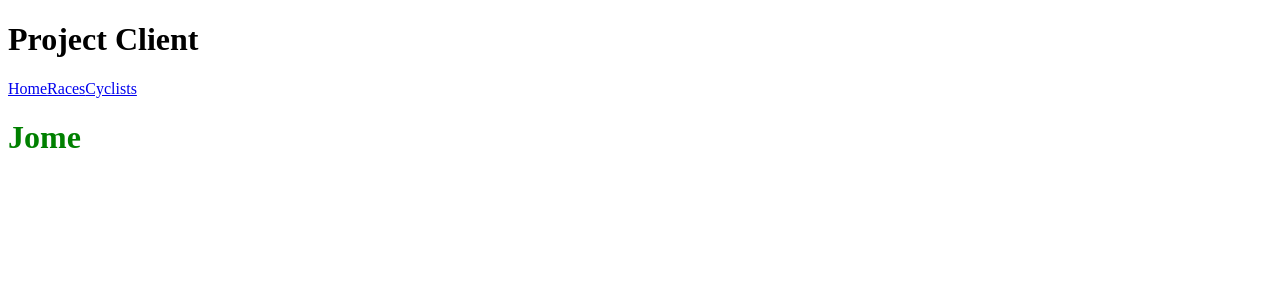
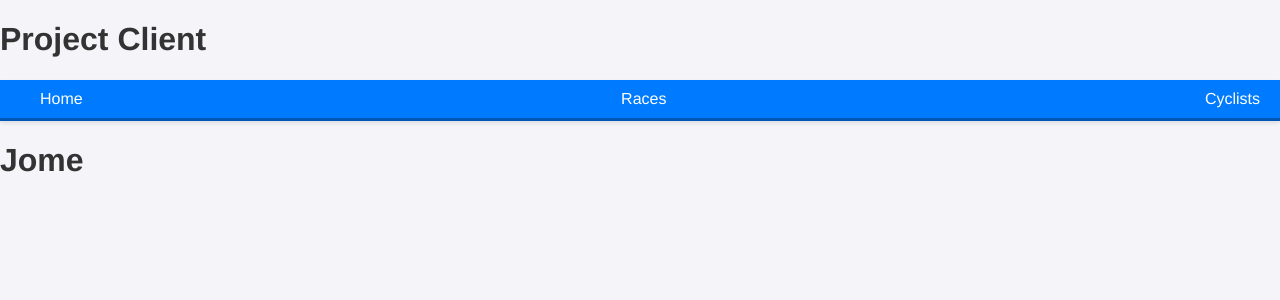
Before and after one commit to gasparericmartin/cyclo-reg, a React (Create React App) app in the folder client/: page / in a window 1280 px wide. Shown: the top 300 px of the page. Built offline with nearby package versions, Linux system fonts and the light colour scheme; no server answers.

Commit message:
Create styling for app

```diff
--- a/client/src/index.css
+++ b/client/src/index.css
@@ -7,6 +7,119 @@
   --text: hsla(0, 0%, 100%, 0.88);
 }
 
-.header {
-  color: green;
+body {
+  font-family: 'Helvetica Neue', Helvetica, Arial, sans-serif;
+  background-color: #f4f4f9;
+  color: #333;
+  margin: 0;
+  padding: 0;
 }
+
+button {
+  padding: 12px 20px;
+  background-color: #007bff;
+  border: none;
+  border-radius: 4px;
+  color: #fff;
+  font-size: 16px;
+  cursor: pointer;
+  transition: background-color 0.3s;
+  align-self: flex-start;
+}
+
+button:hover {
+  background-color: #0056b3;
+}
+
+button:focus {
+  outline: none;
+}
+
+form {
+  display: flex;
+  flex-direction: column;
+}
+
+form input[type="text"],
+form input[type="email"],
+form input[type="password"],
+form textarea,
+form select {
+  width: 100%;
+  padding: 12px;
+  margin-bottom: 15px;
+  border: 1px solid #ddd;
+  border-radius: 4px;
+  font-size: 16px;
+  transition: border-color 0.3s;
+}
+
+form input[type="text"]:focus,
+form input[type="email"]:focus,
+form input[type="password"]:focus,
+form textarea:focus,
+form select:focus {
+  border-color: #007bff;
+  outline: none;
+}
+
+form textarea {
+  resize: vertical;
+}
+
+.container {
+  width: 90%;
+  max-width: 1200px;
+  margin: 0 auto;
+  padding: 20px;
+  box-shadow: 0 2px 10px rgba(0, 0, 0, 0.1);
+  background-color: #fff;
+  border-radius: 8px;
+}
+
+.card {
+  padding: 20px;
+  background-color: #fff;
+  border-radius: 8px;
+  box-shadow: 0 2px 10px rgba(0, 0, 0, 0.1);
+  margin-bottom: 20px;
+}
+
+.navbar {
+  background-color: #007bff;
+  border-bottom: 3px solid #0056b3;
+  padding: 10px 20px;
+  display: flex;
+  justify-content: space-between;
+  align-items: center;
+  box-shadow: 0 2px 4px rgba(0, 0, 0, 0.1);
+}
+
+.navbar .logo {
+  font-size: 24px;
+  color: #fff;
+  text-decoration: none;
+}
+
+.link {
+  display: flex;
+  align-items: center;
+  list-style: none;
+  margin: 0;
+  padding: 0;
+}
+
+.link {
+  margin-left: 20px;
+}
+
+.link {
+  color: #fff;
+  text-decoration: none;
+  font-size: 16px;
+  transition: color 0.3s;
+}
+
+.link:hover {
+  color: #e0e0e0;
+}
```
